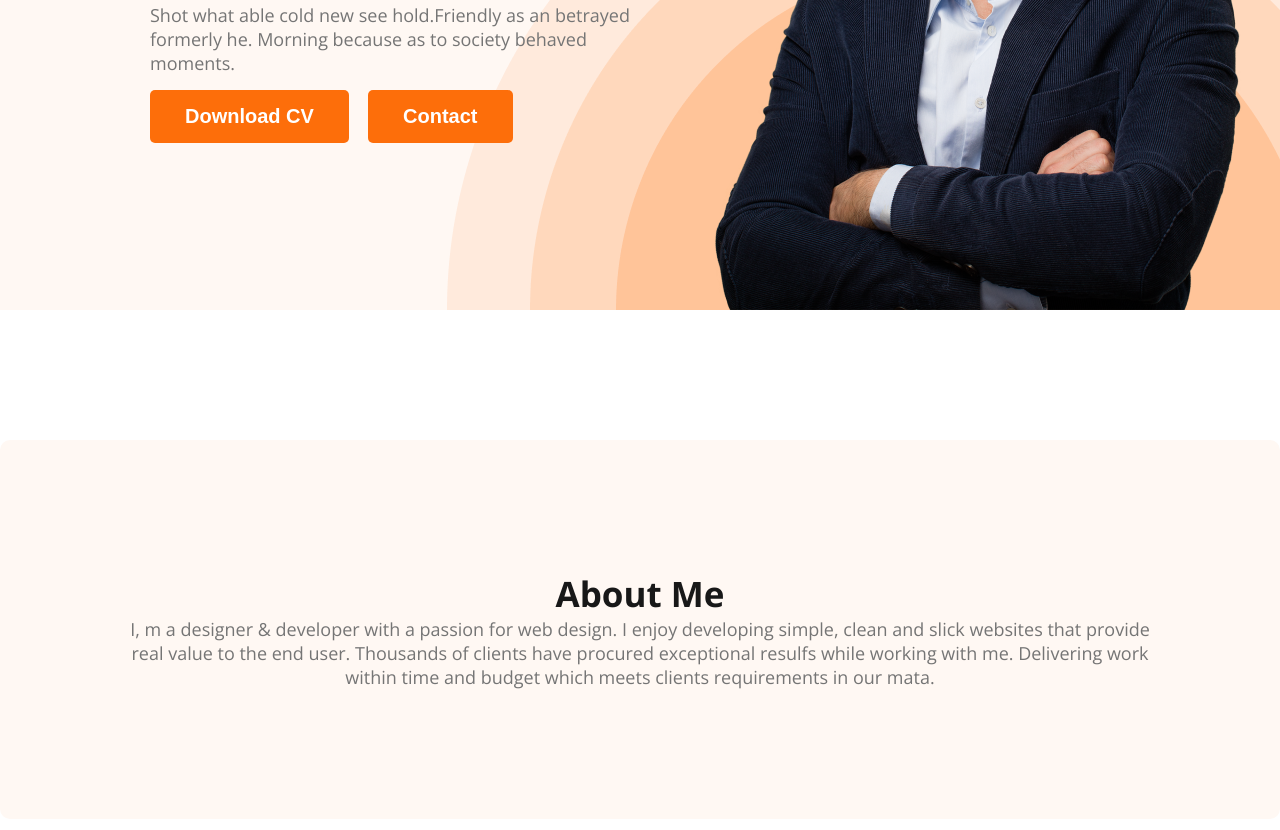
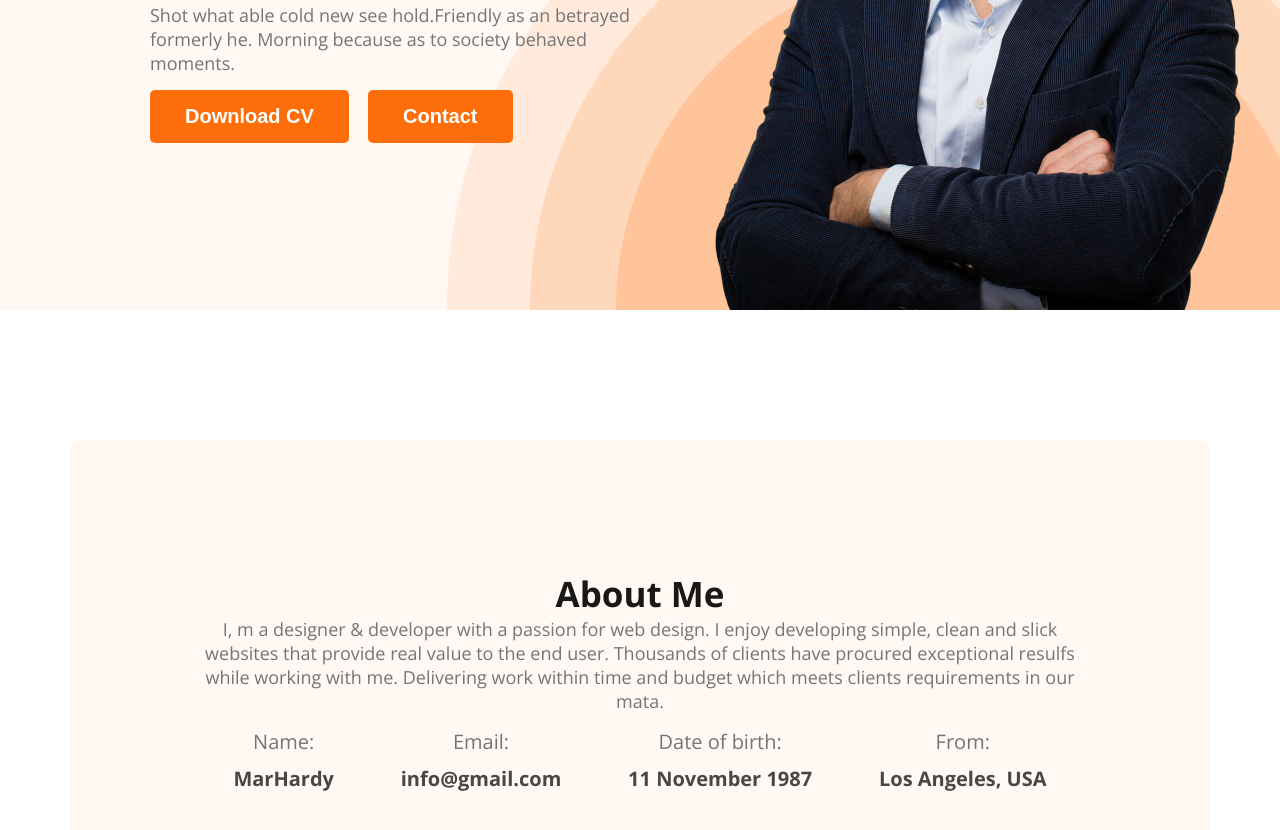
Before and after one commit to anik558363/developer-portfolio, a plain HTML site: page index.html in a window 1280 px wide. Shown: the part 497-1327 px from the top of the page. Drawn offline with nearby package versions, Linux system fonts and the light colour scheme.

Commit message:
about section all is done

```diff
--- a/index.html
+++ b/index.html
@@ -31,9 +31,10 @@
         <!-- banner section -->
         <div class="banner">
             <div class="banner-content">
-                <h3 class="banner-greeting">Hi, I  am</h3>
+                <h3 class="banner-greeting">Hi, I am</h3>
                 <h1 class="banner-tittle">Mary Hardy</h1>
-                <p class="banner-description">Shot what able cold new see hold.Friendly as an betrayed formerly he. Morning because as to society behaved moments.</p>
+                <p class="banner-description">Shot what able cold new see hold.Friendly as an betrayed formerly he.
+                    Morning because as to society behaved moments.</p>
                 <button class="btn-primary btn-me">Download CV</button>
                 <button class="btn-primary">Contact</button>
             </div>
@@ -47,8 +48,32 @@
         <section class="about">
             <h3 class="section-title">About Me</h3>
             <p class="section-description">
-                I, m a designer & developer with a passion for web design. I enjoy developing simple, clean and slick websites that provide real value to the end user. Thousands of clients have procured exceptional resulfs while working with me. Delivering work within time and budget which meets clients requirements in our mata.
+                I, m a designer & developer with a passion for web design. I enjoy developing simple, clean and slick
+                websites that provide real value to the end user. Thousands of clients have procured exceptional resulfs
+                while working with me. Delivering work within time and budget which meets clients requirements in our
+                mata.
             </p>
+            <div class="abut-info-container">
+                <div class="about-info">
+                    <h4 class="info-title">Name:</h4>
+                    <p class="info-description">MarHardy</p>
+                </div>
+                <div class="about-info">
+                    <h4 class="info-title">Email:
+                    </h4>
+                    <p class="info-description">info@gmail.com</p>
+                </div>
+                <div class="about-info">
+                    <h4 class="info-title">Date of birth:
+                    </h4>
+                    <p class="info-description">11 November 1987</p>
+                </div>
+                <div class="about-info">
+                    <h4 class="info-title">From:
+                    </h4>
+                    <p class="info-description">Los Angeles, USA</p>
+                </div>
+            </div>
         </section>
     </main>
 
--- a/style/style.css
+++ b/style/style.css
@@ -128,6 +128,10 @@ nav a {
 
 /* main section styles */
 
+main {
+    max-width: 1140px;
+    margin: 0px auto;
+}
 
 
 /* about section styles */
@@ -138,3 +142,28 @@ nav a {
     background-color: #FFF8F3;
     margin: 130px 0px;
 }
+
+.abut-info-container {
+    display: flex;
+    justify-content: space-around;
+    margin-top: 15px;
+}
+
+.about-info {
+    text-align: center;
+
+}
+
+.info-title{
+    color:#757575;
+    font-size: 20px;
+    font-weight: 400;
+    margin-bottom: 10px;
+}
+
+.info-description{
+    color:#474747;
+font-family: "Open Sans";
+font-size: 20px;
+font-weight: 700;
+}
```
